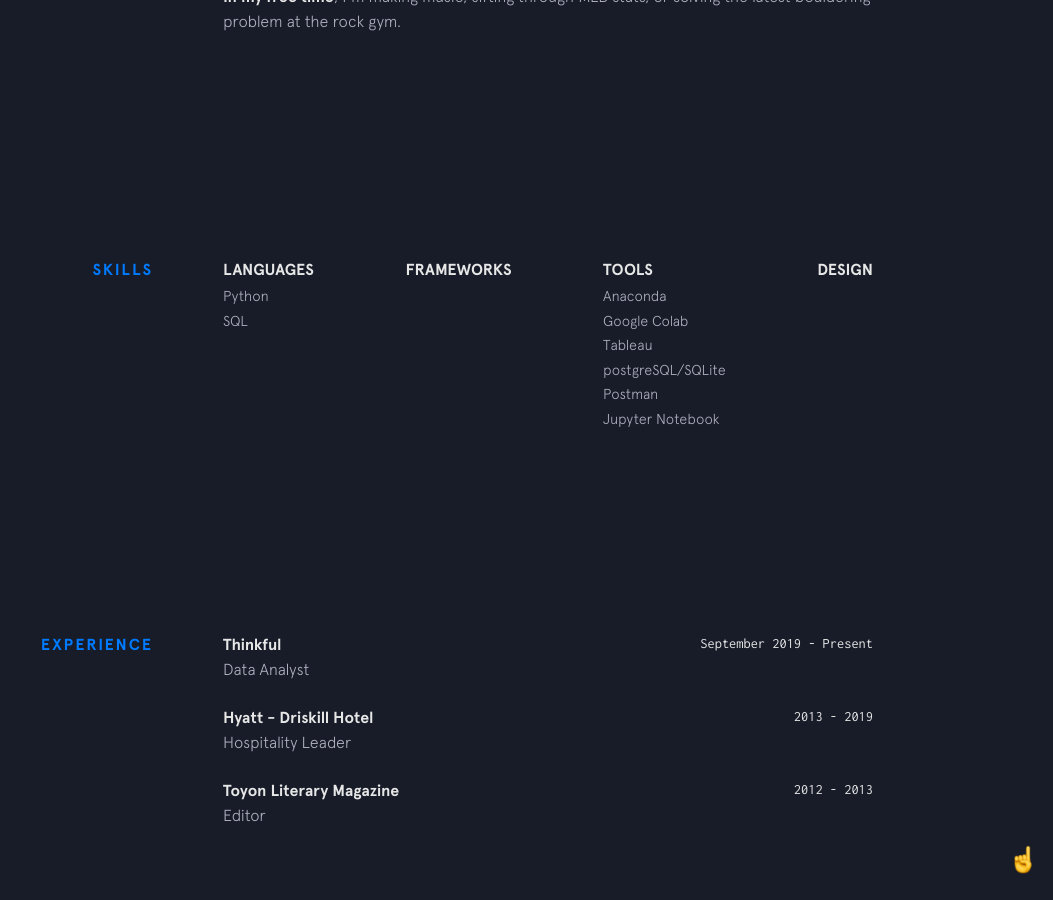
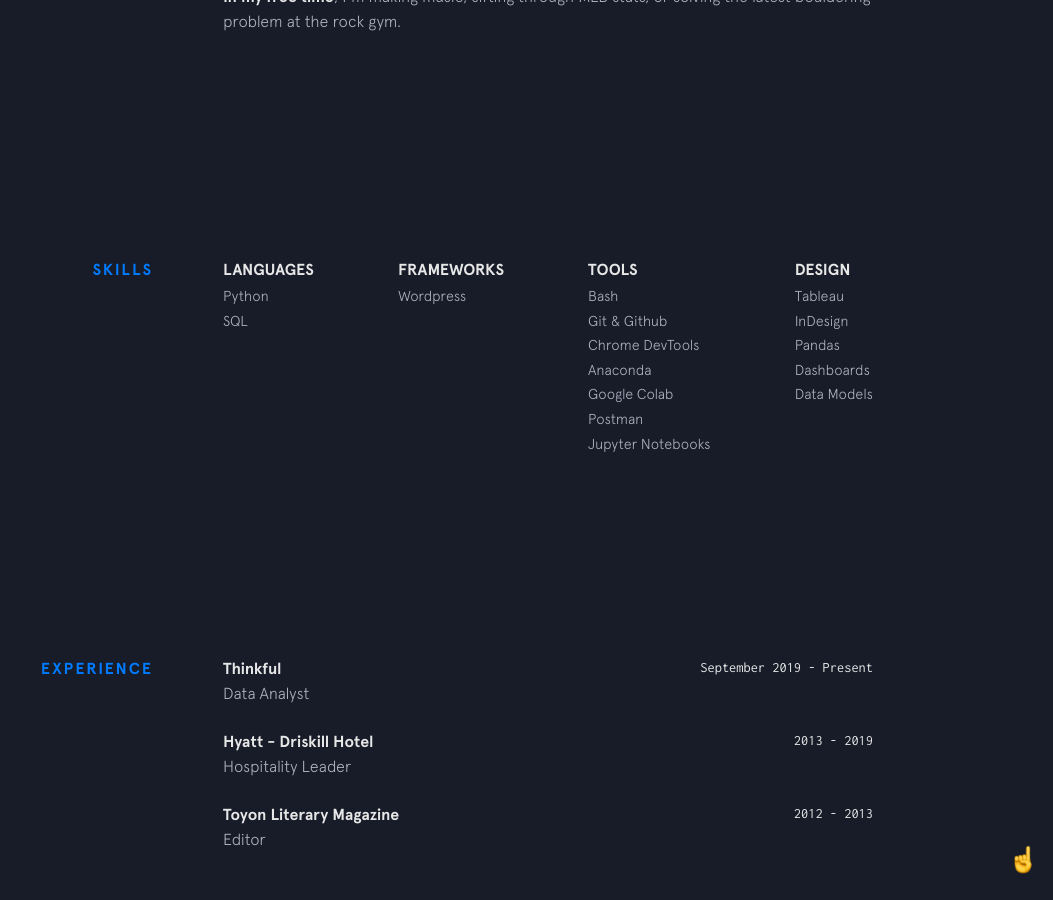
Before and after one commit to bchiang7/bchiang7.github.io, a Jekyll site: the page built from index.html, in a window 1280 px wide and 900 px high, scrolled down 1407 px. Shown: the whole window, without its empty margins (227-1280 px from the left). Built offline with Jekyll 4.4.1, drawn with Linux system fonts in a browser that asks for light colours; nearby versions of some CDN libraries.

Commit message:
Update skills.yml

```diff
--- a/_data/skills.yml
+++ b/_data/skills.yml
@@ -3,10 +3,23 @@
   - item: SQL
 
 
+
+frameworks:
+  - item: Wordpress
+
+
 tools:
+  - item: Bash
+  - item: Git & Github
+  - item: Chrome DevTools
   - item: Anaconda
   - item: Google Colab
+  - item: Postman
+  - item: Jupyter Notebooks
+
+design:
   - item: Tableau
-  - item: postgreSQL/SQLite
-  - item: Postman
-  - item: Jupyter Notebook
+  - item: InDesign
+  - item: Pandas
+  - item: Dashboards
+  - item: Data Models
```
